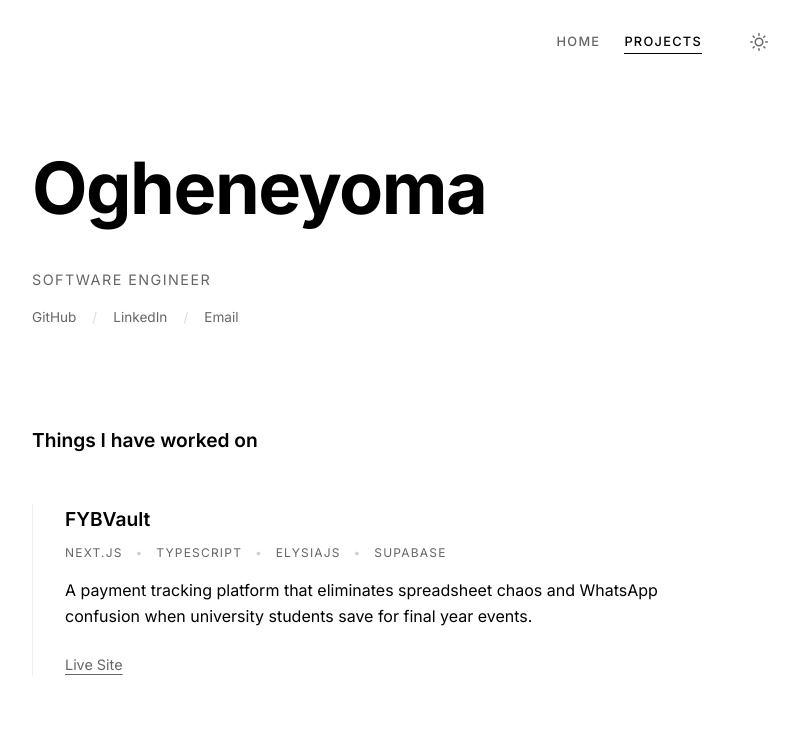
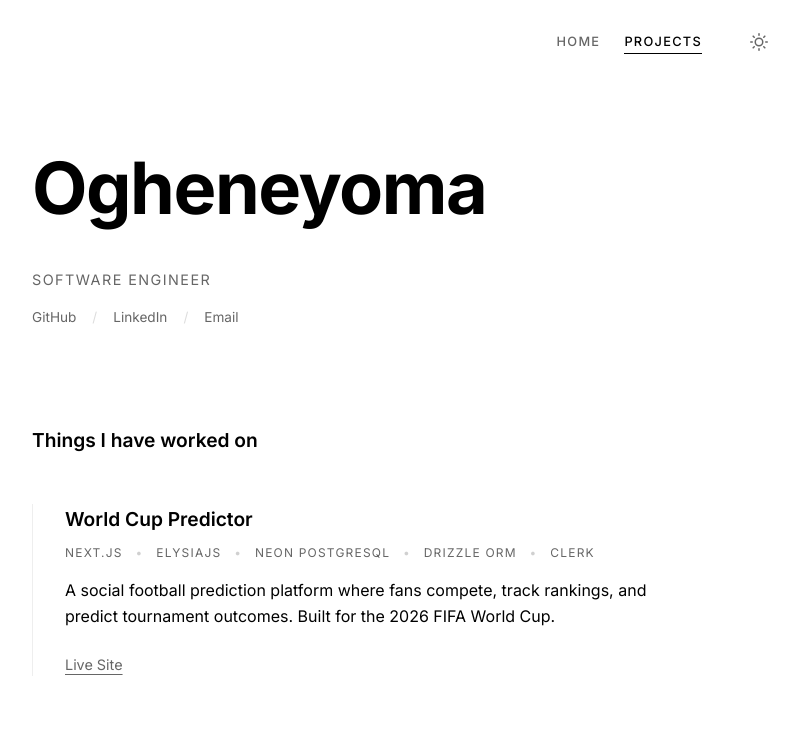
Before and after one commit to DevYoma/me, a Next.js app: page /projects in a window 1280 px wide. Shown: the top 738 px of the page, without its empty margins (240-1039 px from the left). Built offline with nearby package versions, Linux system fonts and the light colour scheme.

Commit message:
add changes

```diff
--- a/app/page.tsx
+++ b/app/page.tsx
@@ -16,8 +16,10 @@ export default function Home() {
       <div className={styles.current}>
         <h2>Currently</h2>
         <p>
-          Building <a href="https://fybvault.com" target="_blank" rel="noopener noreferrer"><strong>FYBVault</strong></a> — a payment tracking platform that eliminates
-          spreadsheet chaos and WhatsApp confusion when university students save for final year events.
+          Building <a href="https://fybvault.com" target="_blank" rel="noopener noreferrer"><strong>FYBVault</strong></a> — helping university students manage group savings and event contributions without spreadsheets, missed payments, or WhatsApp confusion.
+        </p>
+        <p>
+          Also building <a href="https://world-cup-predictor-taupe.vercel.app/" target="_blank" rel="noopener noreferrer"><strong>World Cup Predictor</strong></a> — a social football prediction platform where fans compete, track rankings, and predict tournament outcomes.
         </p>
       </div>
     </section>
--- a/app/projects/page.tsx
+++ b/app/projects/page.tsx
@@ -3,15 +3,23 @@ import styles from './projects.module.scss';
 
 export const metadata: Metadata = {
   title: "Projects",
-  description: "A showcase of products and applications I've built, focusing on payment tracking and community platforms.",
+  description: "A showcase of products and applications I've built, focusing on payment tracking, community platforms, and football prediction tools.",
 };
 
 const projects = [
   {
+    id: 'world-cup-predictor',
+    title: 'World Cup Predictor',
+    tech: ['Next.js', 'ElysiaJS', 'Neon PostgreSQL', 'Drizzle ORM', 'Clerk'],
+    description: 'A social football prediction platform where fans compete, track rankings, and predict tournament outcomes. Built for the 2026 FIFA World Cup.',
+    live: 'https://world-cup-predictor-taupe.vercel.app/',
+    github: '' // Private codebase
+  },
+  {
     id: 'fybvault',
     title: 'FYBVault',
     tech: ['Next.js', 'TypeScript', 'ElysiaJS', 'Supabase'],
-    description: 'A payment tracking platform that eliminates spreadsheet chaos and WhatsApp confusion when university students save for final year events.',
+    description: 'Helping university students manage group savings and event contributions without spreadsheets, missed payments, or WhatsApp confusion.',
     live: 'https://fybvault.com',
     github: '' // Private codebase
   },
```
